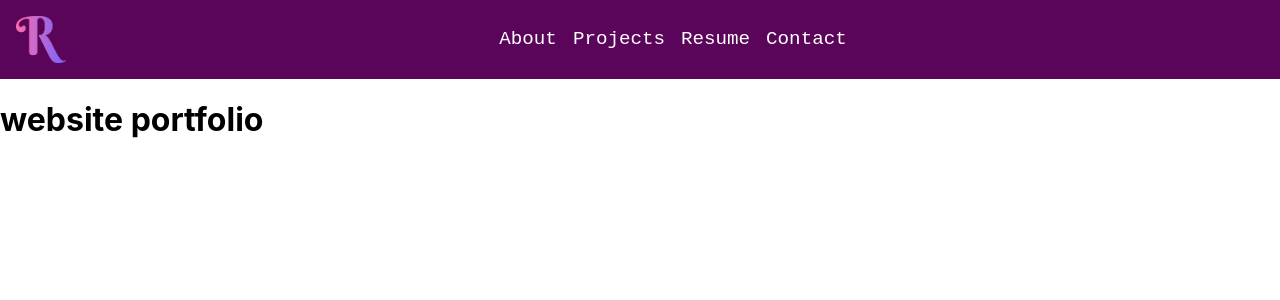
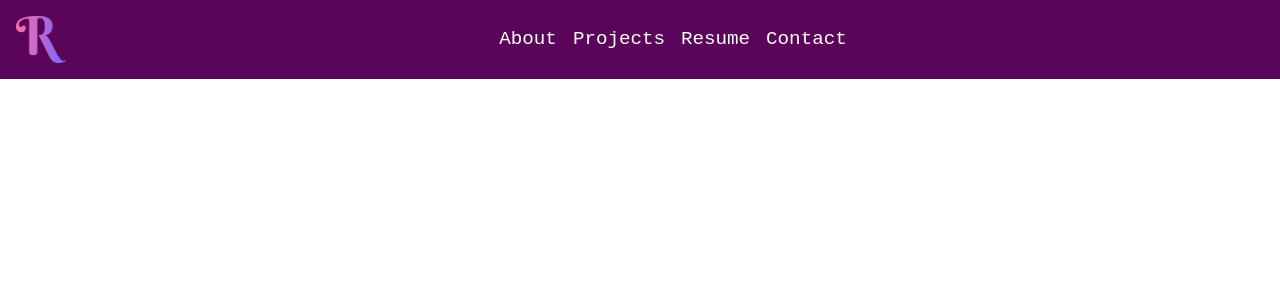
Before and after one commit to RiyanMak/my-portfolio, a React (Create React App) app: page / in a window 1280 px wide. Shown: the top 300 px of the page. Built offline with nearby package versions, Linux system fonts and the light colour scheme.

Commit message:
feat: removed h1

```diff
--- a/src/App.js
+++ b/src/App.js
@@ -7,7 +7,6 @@ function App() {
   return (
     <div>
       <Header />
-      <h1>website portfolio</h1>
     </div>
   );
 }
```
